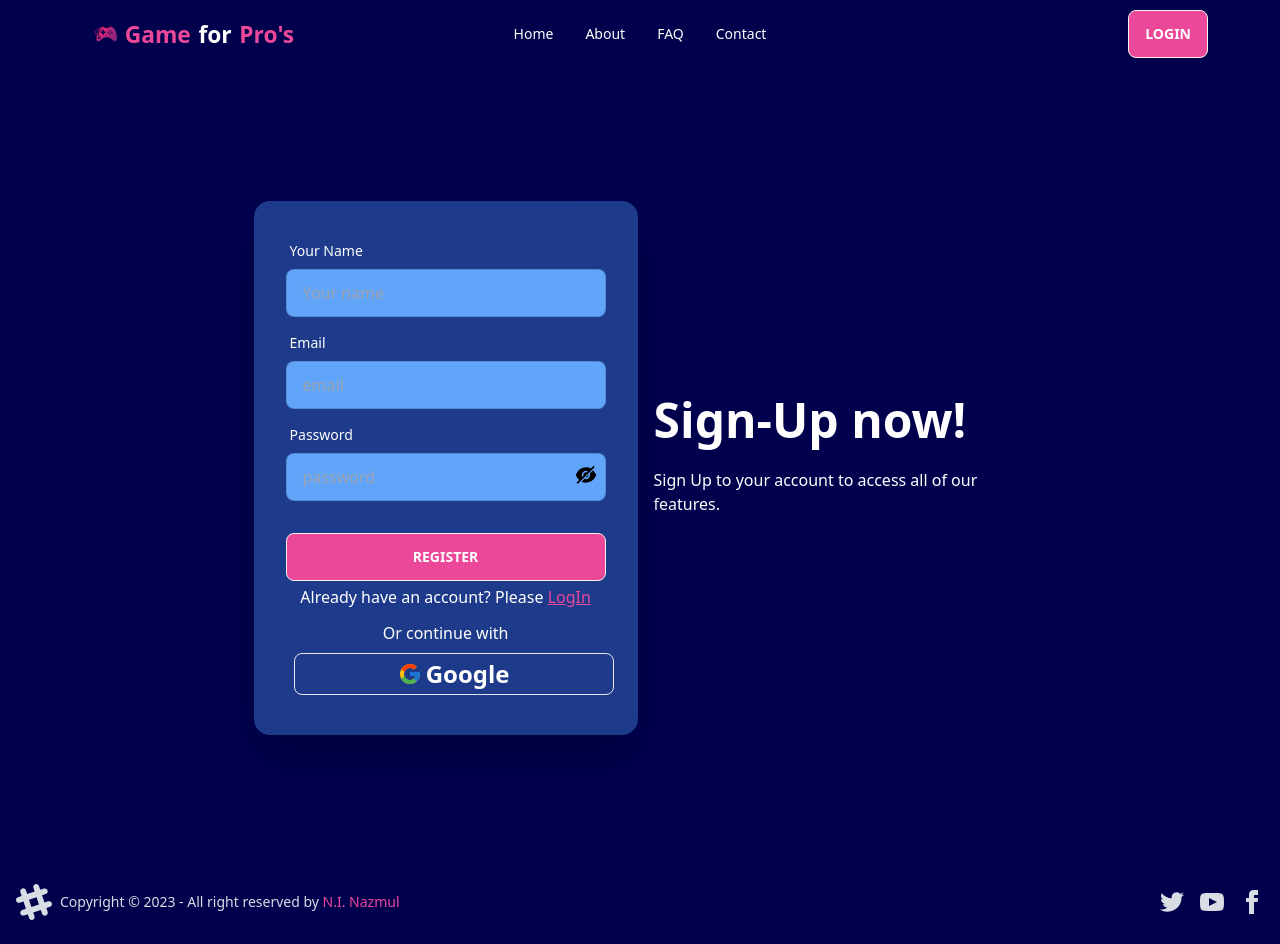
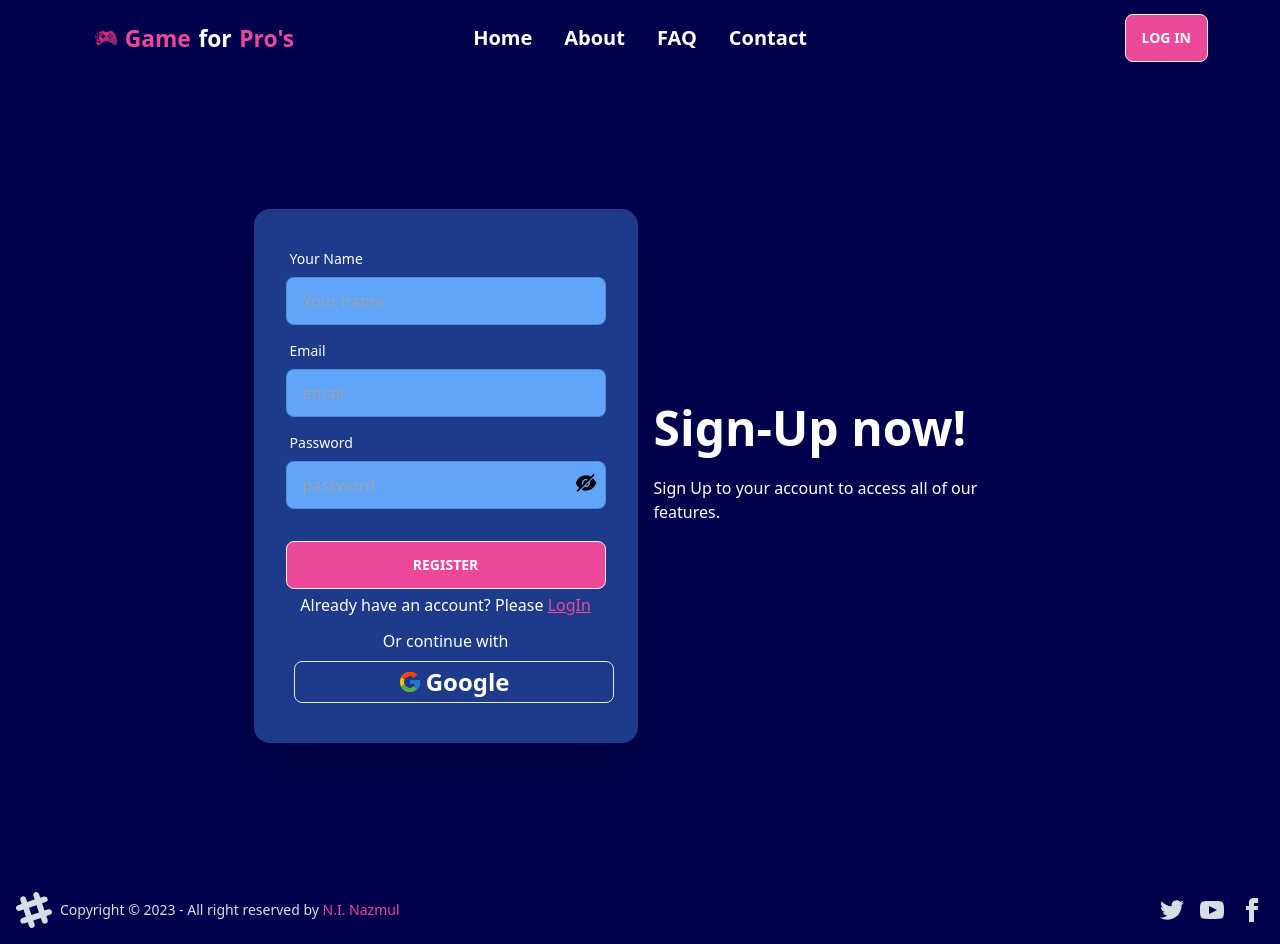
Before and after one commit to ninazmul/GamerForPros, a React (Vite) app: page /signup in a window 1280 px wide. Built offline with nearby package versions, Linux system fonts and the light colour scheme; no server answers.

Commit message:
project done

```diff
--- a/src/Header/Navbar/Navbar.css
+++ b/src/Header/Navbar/Navbar.css
@@ -36,3 +36,9 @@
     display: none;
   }
 }
+.btnNav {
+  display: block;
+  @media (max-width: 768px) {
+    display: none;
+  }
+}
--- a/src/Header/Navbar/Navbar.jsx
+++ b/src/Header/Navbar/Navbar.jsx
@@ -1,11 +1,10 @@
+import { useContext } from "react";
 import { Link, NavLink } from "react-router-dom";
-import './Navbar.css'
-import { useContext } from "react";
 import { AuthContext } from "../../providers/AuthProvider";
+import "./Navbar.css";
+import { CgProfile } from 'react-icons/cg';
 
 const Navbar = () => {
-
-
   const { user, logOut } = useContext(AuthContext);
 
   const handleSignOut = () => {
@@ -18,21 +17,29 @@ const Navbar = () => {
       });
   };
 
-
   const navBtn = (
     <>
       <li>
-          <NavLink to="/">Home</NavLink>
+        <NavLink to="/" activeClassName="bg-pink-500">
+          Home
+        </NavLink>
       </li>
       <li>
-          <NavLink to="/about">About</NavLink>
+        <NavLink to="/about" activeClassName="bg-pink-500">
+          About
+        </NavLink>
       </li>
       <li>
-          <NavLink to="/faQ">FAQ</NavLink>
+        <NavLink to="/faq" activeClassName="bg-pink-500">
+          FAQ
+        </NavLink>
       </li>
       <li>
-          <NavLink to="/contact">Contact</NavLink>
+        <NavLink to="/contact" activeClassName="bg-pink-500">
+          Contact
+        </NavLink>
       </li>
+
     </>
   );
 
@@ -44,7 +51,7 @@ const Navbar = () => {
             <label tabIndex={0} className="btn btn-ghost lg:hidden">
               <svg
                 xmlns="http://www.w3.org/2000/svg"
-                  className="h-5 w-5"
+                className="h-5 w-5 text-pink-500"
                 fill="none"
                 viewBox="0 0 24 24"
                 stroke="currentColor"
@@ -80,8 +87,8 @@ const Navbar = () => {
             </a>
           </div>
         </div>
-          <div className="navbar-center hidden lg:block">
-            <ul className="menu menu-horizontal px-1">{navBtn}</ul>
+        <div className="navbar-center btnNav">
+          <ul className="menu menu-horizontal px-1 text-xl font-bold">{navBtn}</ul>
         </div>
 
         <div className="navbar-end  ">
@@ -89,7 +96,7 @@ const Navbar = () => {
             <button className="flex items-center gap-4">
               <Link className="" to="/profile">
                 <span className="text-pink-500 md:text-2xl navlink font-bold">
-                    {user.displayName}
+                  {user? user.displayName : <CgProfile></CgProfile>}
                 </span>
               </Link>
               <span>
@@ -99,7 +106,7 @@ const Navbar = () => {
                     className="btn btn-ghost btn-circle avatar"
                   >
                     <div className="w-10 rounded-full">
-                        <img src={user.photoURL} />
+                      <img src={user.photoURL} alt={user.displayName} />
                     </div>
                   </label>
                 </Link>
@@ -108,14 +115,14 @@ const Navbar = () => {
                 onClick={handleSignOut}
                 className="btn bg-pink-500 text-white font-bold"
               >
-                  SignOut
+                Sign Out
               </a>
             </button>
           ) : (
             <Link to="/login">
               {" "}
               <button>
-                  <a className="btn bg-pink-500 text-white font-bold">LogIn</a>
+                <a className="btn bg-pink-500 text-white font-bold">Log In</a>
               </button>
             </Link>
           )}
--- a/src/pages/CartDetails.jsx
+++ b/src/pages/CartDetails.jsx
@@ -13,7 +13,7 @@ const CartDetails = () => {
 
       <div className="text-start">
               <h1 className="text-4xl font-bold">{service.title}</h1>
-              <img className="h-96 w-full py-4" src={service.image} alt="" />
+              <img className="h-[500px] w-full py-4" src={service.image} alt="" />
               <p className="text-pink-500 text-2xl font-bold">{ service.price}</p>
               <p>{ service.description}</p>
       </div>
--- a/src/providers/AuthProvider.jsx
+++ b/src/providers/AuthProvider.jsx
@@ -1,6 +1,7 @@
 import { createContext, useEffect, useState } from "react";
 import { GoogleAuthProvider, createUserWithEmailAndPassword, getAuth, onAuthStateChanged, signInWithEmailAndPassword, signInWithPopup, signOut } from "firebase/auth";
 import app from "../firebase/firebase.config";
+import { updateProfile } from "firebase/auth";
 
 
 export const AuthContext = createContext(null);
@@ -13,15 +14,21 @@ const AuthProvider = ({ children }) => {
     const [user, setUser] = useState(null);
     const [loading, setLoading] = useState(true);
 
-    const createUser = (displayName, email, password) => {
-        setLoading(true);
-        return createUserWithEmailAndPassword(
-          auth,
-          email,
-          password,
-          displayName
-        );
-    }
+   const createUser = async (displayName, email, password) => {
+     setLoading(true);
+     const userCredential = await createUserWithEmailAndPassword(
+       auth,
+       email,
+       password
+     );
+
+
+     await updateProfile(userCredential.user, {
+         displayName: displayName,
+
+     });
+       return userCredential.user;
+   };
     const signIn = (email, password) => {
         setLoading(true);
         return signInWithEmailAndPassword(auth, email, password)
@@ -55,6 +62,7 @@ const AuthProvider = ({ children }) => {
       signIn,
       loading,
       signInWithGoogle,
+      displayName: user?.displayName,
     };
     return (
         <div>
```
Lines whose indentation alone changed are shown as unchanged.
